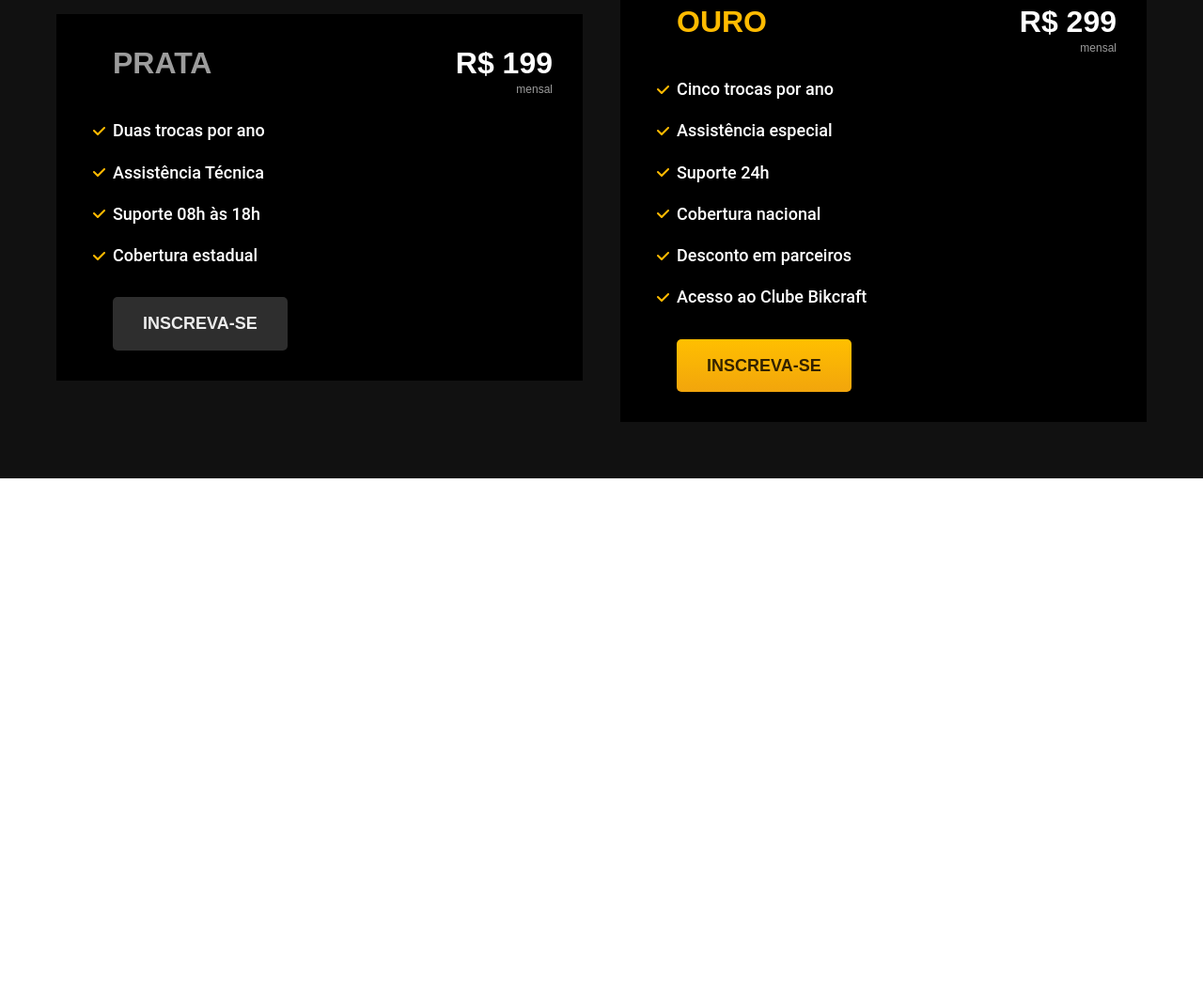
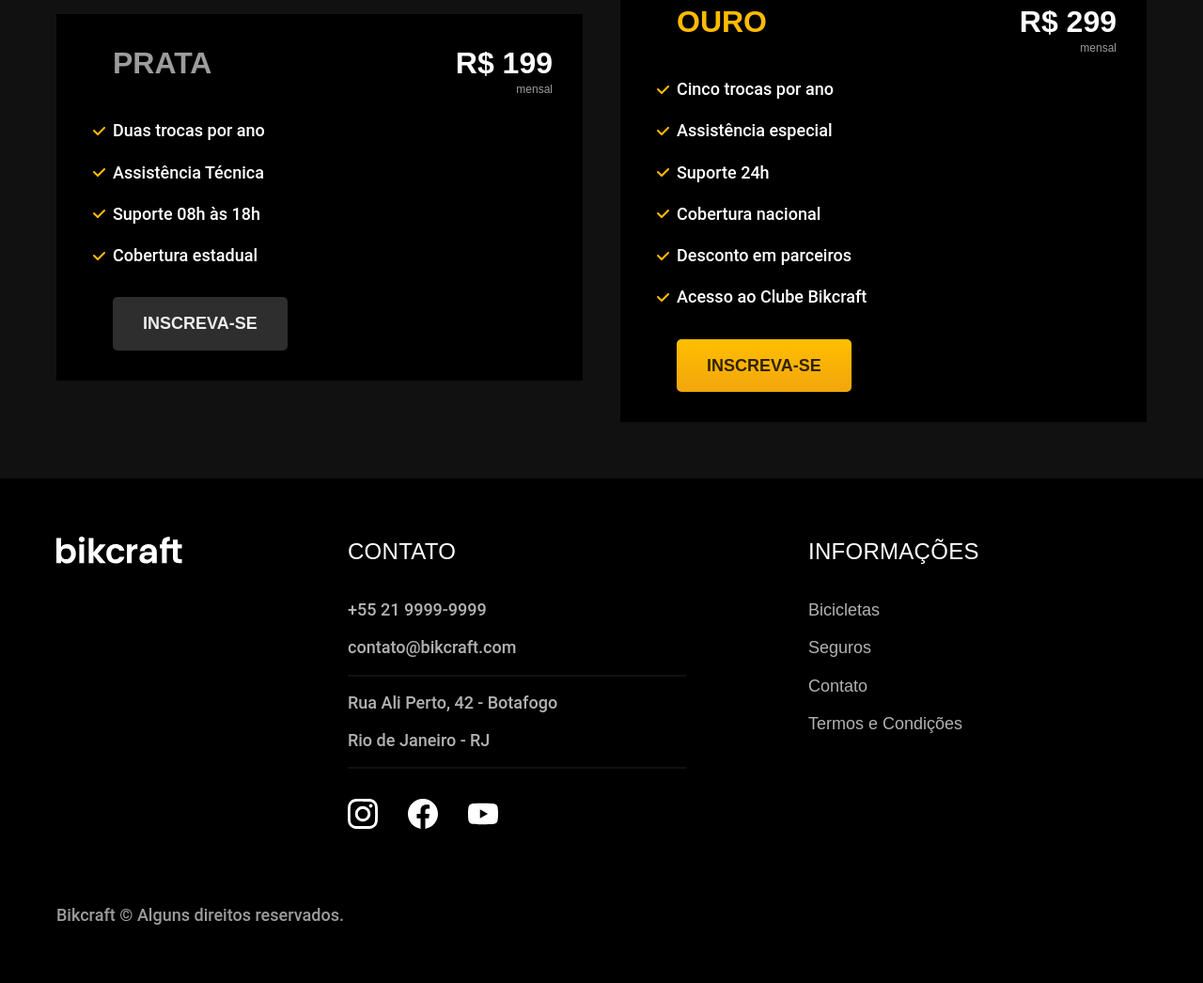
Before and after one commit to AlexDeliberali/bikcraft, a plain HTML site: page index.html in a window 1280 px wide. Shown: the part 4038-5084 px from the top of the page at 94% size. Before the commit the page ends 4547 px from the top, so only its background shows below. Drawn offline with Linux system fonts and the light colour scheme.

Commit message:
Add files via upload

```diff
--- /dev/null
+++ b/css/global/footer.css
@@ -0,0 +1,65 @@
+.footer-bg {
+  background-color: var(--cor-12);
+}
+
+.footer {
+  display: grid;
+  grid-template-columns: 3fr 5fr 4fr;
+  gap: 40px;
+  padding-top: 60px;
+  padding-bottom: 60px;
+}
+
+.footer h3 {
+  margin-bottom: 32px;
+}
+
+.footer-contato ul {
+  margin-bottom: 32px;
+}
+
+.footer-contato li:nth-child(even):after {
+  content: "";
+  display: block;
+  max-width: 360px;
+  height: 2px;
+  background: var(--cor-11);
+  margin-top: 16px;
+}
+
+.footer li {
+  margin-bottom: 16px;
+}
+
+.footer-redes {
+  display: flex;
+  gap: 32px;
+}
+
+.footer a:hover {
+  color: var(--cor-0);
+}
+
+.footer-copy {
+  grid-column: 1/-1;
+  margin-top: 40px;
+}
+
+@media (max-width: 800px) {
+  .footer > img {
+    display: none;
+  }
+  .footer {
+    grid-template-columns: 1fr 1fr;
+  }
+}
+
+@media (max-width: 600px) {
+  .footer {
+    grid-template-columns: 1fr;
+    gap: 60px;
+  }
+  .footer-copy {
+    margin-top: 0px;
+  }
+}
--- a/css/style.css
+++ b/css/style.css
@@ -1,5 +1,6 @@
 @import "./global/header.css";
 @import "./global/global.css";
+@import "./global/footer.css";
 
 /* Home */
 @import "./home/introducao.css";
--- a/index.html
+++ b/index.html
@@ -144,5 +144,51 @@
       </div>
     </div>
   </article>
+
+  <footer class="footer-bg">
+    <div class="footer container">
+      <img src="./img/bikcraft.svg" alt="Bikcraft">
+      <div class="footer-contato">
+        <h3 class="font-2-l-b cor-0">Contato</h3>
+        <ul class="cor-5 font-2-m">
+          <li><a href="tel:+552199999999">+55 21 9999-9999</a></li>
+          <li><a href="mailto:contato@bikcraft.com">contato@bikcraft.com</a></li>
+          <li>Rua Ali Perto, 42 - Botafogo</li>
+          <li>Rio de Janeiro - RJ</li>
+        </ul>
+        <div class="footer-redes">
+          <a href="./">
+            <img src="./img/redes/instagram.svg" alt="Instragram">
+          </a>
+          <a href="./">
+            <img src="./img/redes/facebook.svg" alt="Facebook">
+          </a>
+          <a href="./">
+            <img src="./img/redes/youtube.svg" alt="YouTube">
+          </a>
+        </div>
+      </div>
+      <div class="footer-informacoes">
+        <h3 class="font-2-l-b cor-0">Informações</h3>
+        <nav>
+          <ul>
+            <li class="font-1-m cor-5">
+              <a href="./bicicletas.html">Bicicletas</a>
+            </li>
+            <li>
+              <a class="font-1-m cor-5" href="./seguros.html">Seguros</a>
+            </li>
+            <li>
+              <a class="font-1-m cor-5" href="./contato.html">Contato</a>
+            </li>
+            <li>
+              <a class="font-1-m cor-5" href="./termos.html">Termos e Condições</a>
+            </li>
+          </ul>
+        </nav>
+      </div>
+      <p class="footer-copy font-2-m cor-6">Bikcraft © Alguns direitos reservados.</p>
+    </div>
+  </footer>
 </body>
 </html>
```
